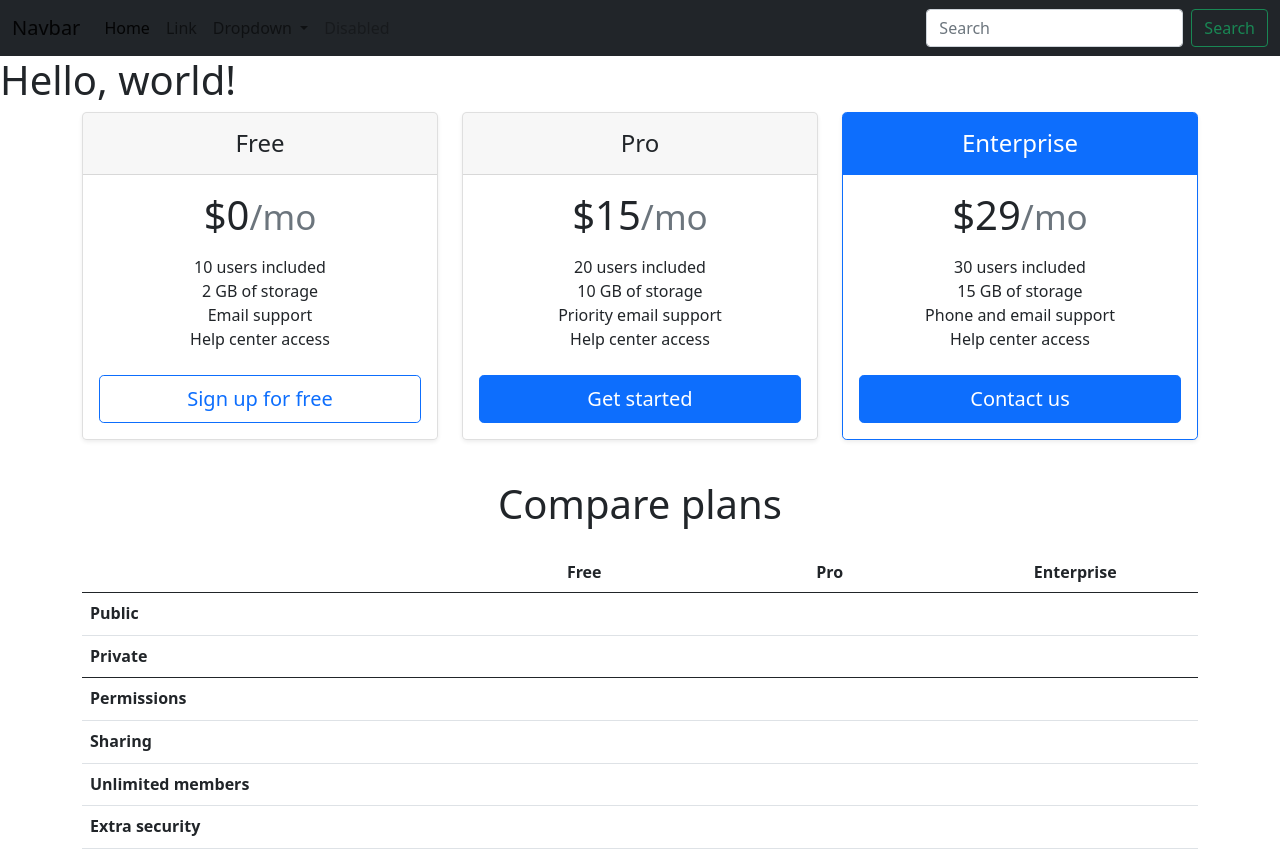
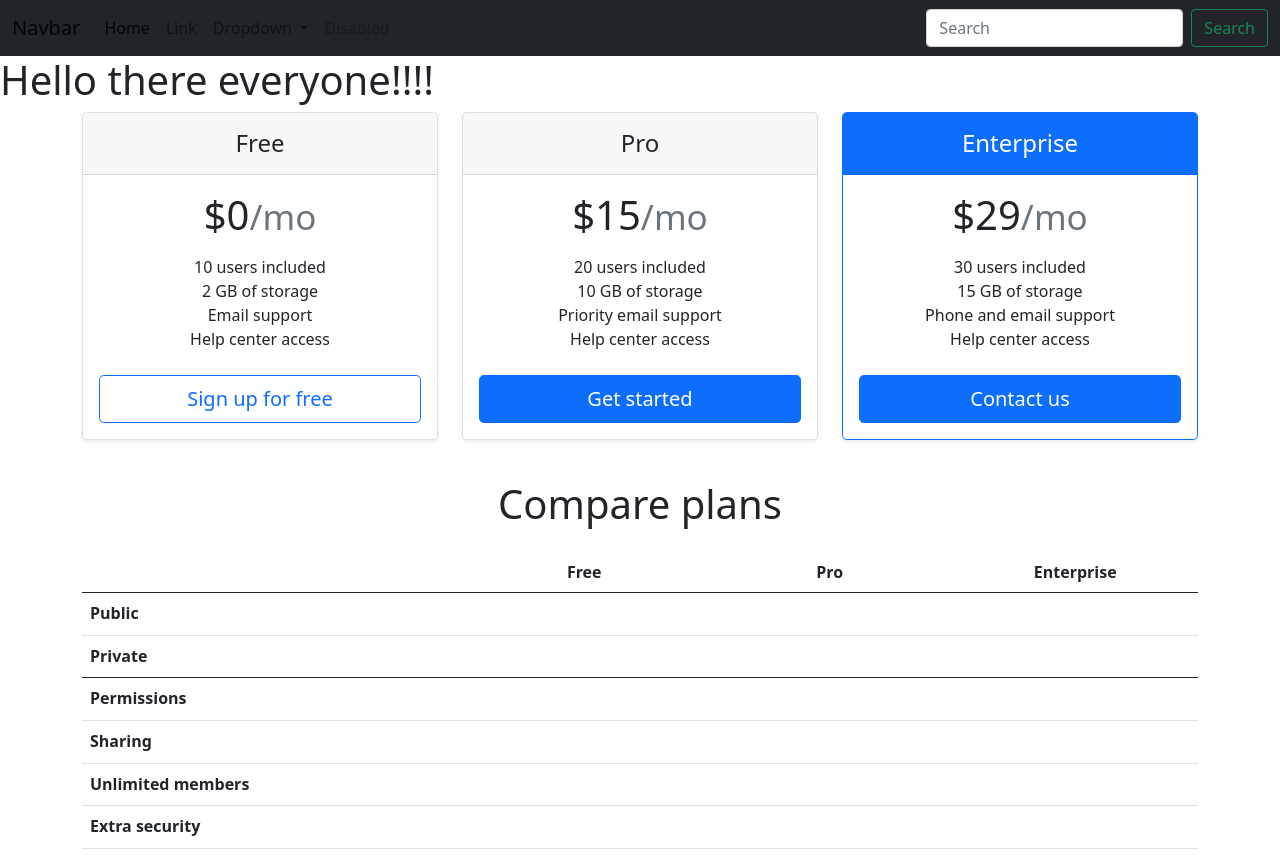
Before and after one commit to learning909-tech/feature-branch-workflow, a plain HTML site: page index.html in a window 1280 px wide. Drawn offline with nearby package versions, Linux system fonts and the light colour scheme.

Commit message:
Update index.html

```diff
--- a/index.html
+++ b/index.html
@@ -47,7 +47,7 @@
     </div>
   </div>
 </nav>
-    <h1>Hello, world!</h1>
+    <h1>Hello there everyone!!!!</h1>
     <div class="container">
         <main>
     <div class="row row-cols-1 row-cols-md-3 mb-3 text-center">
```
